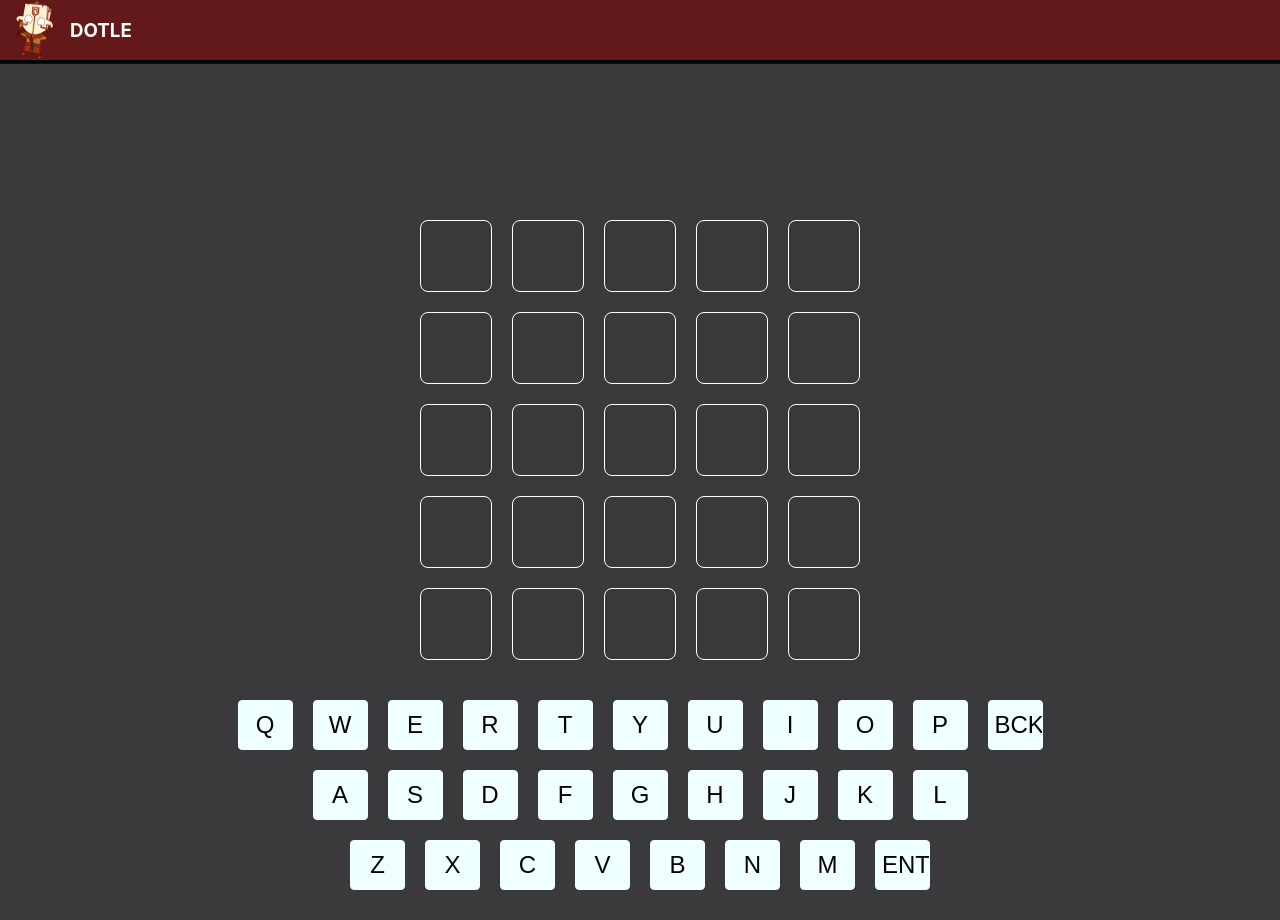
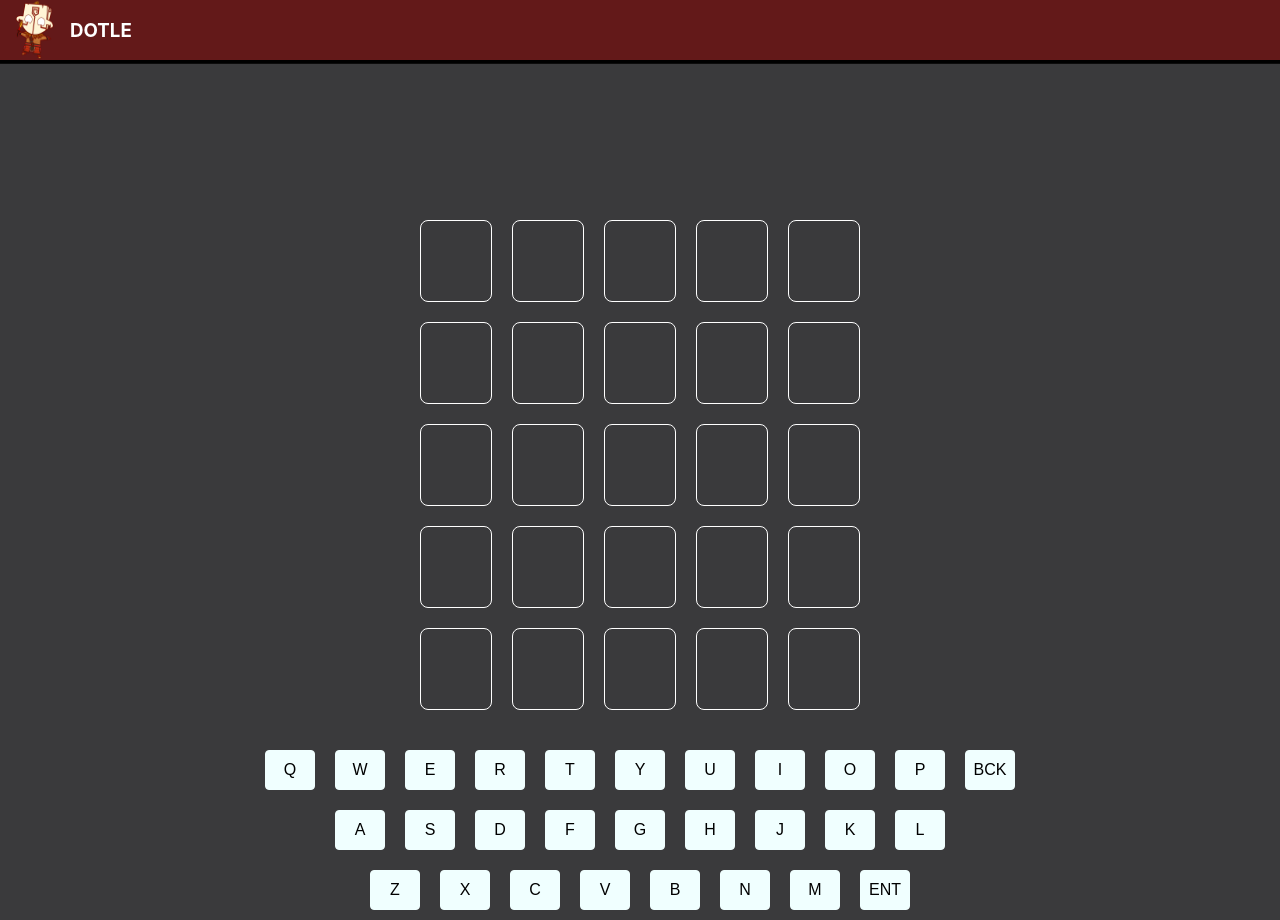
Before and after one commit to anubhavmehra007/dotle, a React (Create React App) app: page / in a window 1280 px wide. Built offline with nearby package versions, Linux system fonts and the light colour scheme.

Commit message:
Fixed a few things, Resposiveness still whack

```diff
--- a/src/App.css
+++ b/src/App.css
@@ -5,7 +5,7 @@
 }
 .navbar {
   width: 100%;
-  height: 60px;
+  height: 3.75rem;
  background-color: #631919;
  color:white;
  display:flex;
@@ -13,13 +13,13 @@
  box-shadow: 0px 3.789px rgba(0,0,0,1);
 }
 .navbar > img {
-  width: 50px;
-  height: 60px;
-  margin: 10px;
+  width: 3.125rem;
+  height: 3.75rem;
+  margin: 0.625rem;
 
 }
 .maincontent {
-  margin-top: 150px;
+  margin-top: 9.375rem;
   display: flex;
   flex-direction: column;
   align-items: center;
@@ -29,15 +29,15 @@
   align-items: center;
 }
 .input{
-  height: 50px;
-  width: 50px;
+  height: min(8vh ,60px);
+  width: min(6vw, 50px);
   border-radius: 8px;
   border-color:aliceblue;
   display: inline-block;
-  margin: 10px;
+  margin: 0.625rem;
   color: white;
   text-align: center;
-  padding: 10px;
+  padding: 0.625rem;
   border: 1px;
   border-style: solid;
   font-size : 2rem;
@@ -49,17 +49,15 @@
   display: none;
   margin: auto;
   position: absolute;
-  left : 37vw;
+  left : max(15vw , 580px);
   top : 20vh;
-  width : 500px;
-  height : 300px;
+  width : 31.25rem;
+  height : 18.75rem;
   border-radius : 8px;
   z-index: 1000;
   background-color: #3a3a3c;
   border-color:aliceblue;
-  border-radius: 1px;
   border-style: solid;
-  border-radius: 8px;
   line-height: 0%;
 }
 .copyScore {
@@ -75,7 +73,14 @@
   align-items: center;
 }
 #banner-data {
-  margin-block: 20px;
+  margin-block: 1.25rem;
+}
+.closeButton {
+  background-color: azure;
+
+  position : absolute;
+  left: max(67vw, 620px);
+  top: 1vh;
 }
 .virtKeyboard {
   display: flex;
@@ -85,18 +90,18 @@
   height: auto;
 }
 .virtKey {
-  width: 55px;
+  width: min(5vw, 50px);
   overflow:hidden;
-  height: 50px;
+  height: min(5vh, 50px);
   background-color: azure;
   color: black;
   border-radius: 4px;
   border-style: solid;
   border-color:azure;
   border-width: 1px;
-  font-size: 1.5rem;
+  font-size: 2vh;
   font-weight: 500;
-  margin: 10px;
+  margin: max(10px,0.125rem);
 }
 @keyframes maybe {
   0% { background-color : #3a3a3c;
@@ -214,3 +219,11 @@
       background-color: green;
   }
 }
+@keyframes clicked {
+  0% {background-color: azure;}
+  100% {background-color: black;}
+}
+@keyframes clicked-score {
+  0% {background-color: green;}
+  100% {background-color: black;}
+}
--- a/src/App.js
+++ b/src/App.js
@@ -7,11 +7,15 @@ import Keyboard from './Keyboard';
 function App() {
   const wordGen = () => {
       const today = new Date();
+      const wordlist = wordList();
       today.setHours(0,0,0);
       const epoch = new Date("June 19 2021");
       epoch.setHours(0,0,0);
-      const seed = Math.floor((today - epoch)/864e5);
-      const wordlist = wordList();
+      const seed = Math.round((today - epoch)/864e5);
+      console.log(today);
+      console.log(epoch);
+      console.log(seed);
+      console.log(seed % wordlist.length);
       return wordlist[seed % wordlist.length];
   };
   const word = wordGen();
@@ -159,11 +163,20 @@ function App() {
       (<Row  key={`row-${i}`} answer={word} rowNum = {i} />)
     )
   }
-  function copyScore() {
+  async function copyScore() {
     navigator.clipboard.writeText(bannerData);
+    const dom = document.getElementById("copyScore");
+    dom.style.animation = "clicked-score 0.125s";
+    await sleep(125);
+    dom.style.animation = "none";
   }
   async function virtInput(key) {
+    const dom = document.getElementById(key);
+    dom.style.animation ="clicked 0.125s";
+    await sleep(125);
+    dom.style.animation = "none";
     if(key === "ENT") {
+
       if(divNum === word.length) {
       const correct = await checkRow(rowNum);
       if(correct === word.length) {
@@ -204,10 +217,14 @@ function App() {
     <div className="container">
       <Header />
       <div className='banner' id='banner'>
+        <button id="bannerClose" onClick={() =>{
+          const dom = document.getElementById("banner");
+          dom.style.display = "none";
+        }} className="closeButton">X</button>
         <div id="banner-data">
       {banners}
       </div>
-      <button className="copyScore" onClick={copyScore}>Copy Score</button>
+      <button className="copyScore" id="copyScore" onClick={copyScore}>Copy Score</button>
       </div>
       <div className="maincontent" >
       {elements}<br />
```
